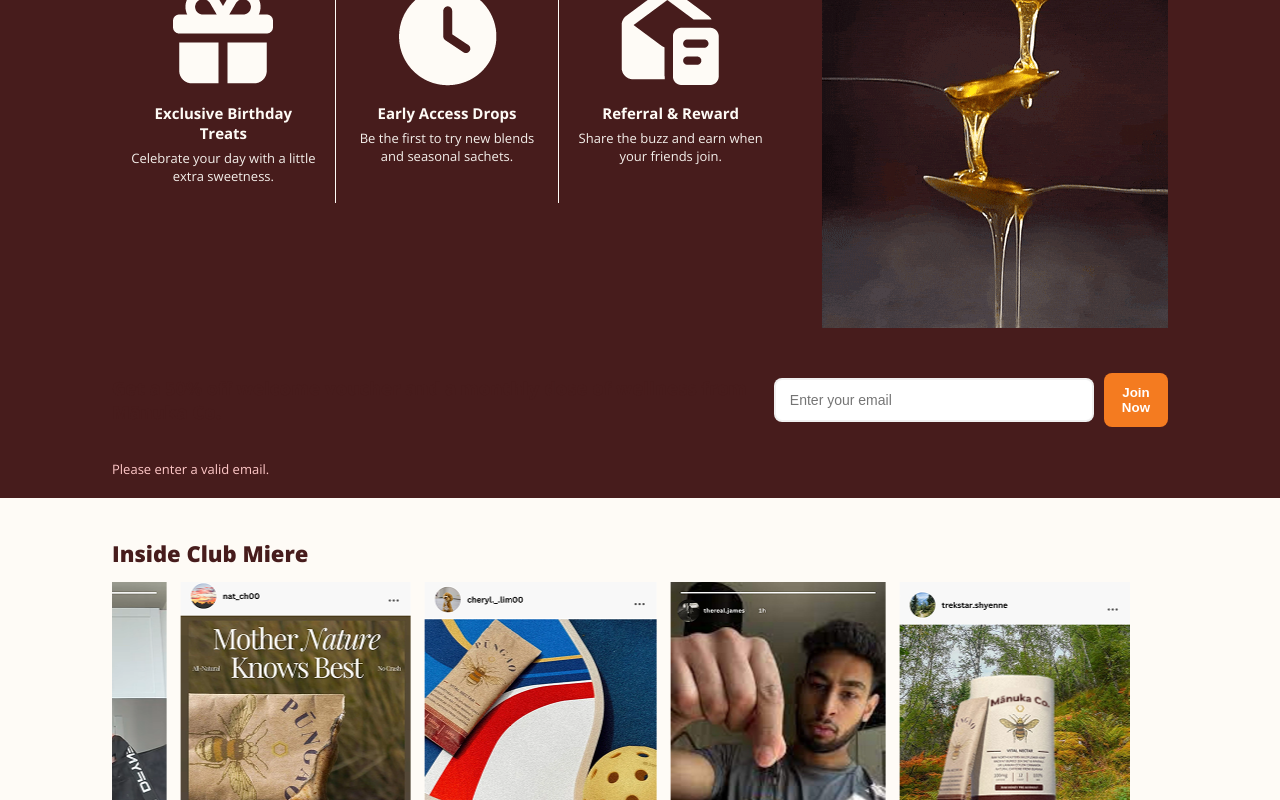
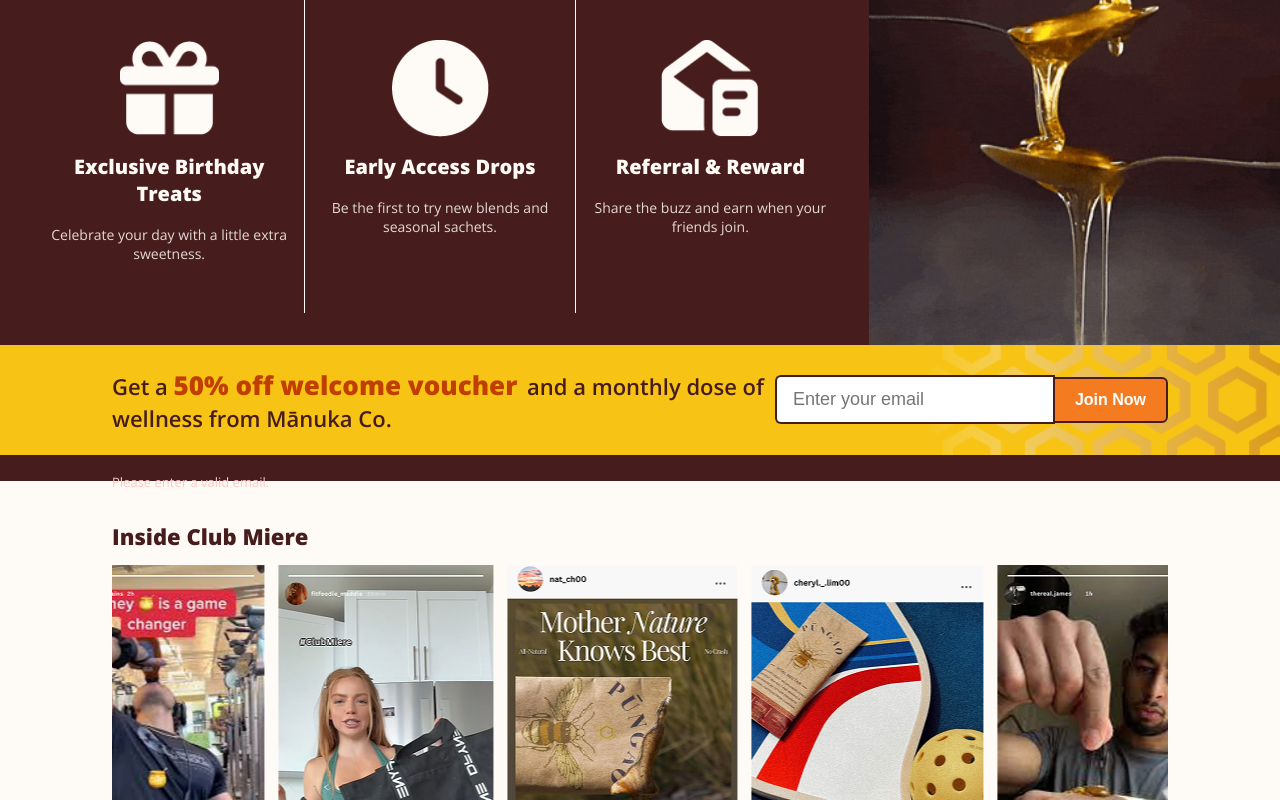
Before and after one commit to jesse-jx/HoneySatchet_Website, a plain HTML site: page membership.html in a window 1280 px wide. Both pictures are taken after a click on the button "Join Now". Drawn offline with nearby package versions, Linux system fonts and the light colour scheme.

Commit message:
Fixed membership page layout
Hallelujah.
The infinite gallery still has problems though </3

```diff
--- a/css/membership.css
+++ b/css/membership.css
@@ -1,12 +1,12 @@
 /* BASE STYLING */
 :root{
     --bg-cream:#FEFBF6; /* page backgrounds */
-    --panel-cream:#FEFBF6;
     --panel-2:#EFE8DD;
     --deep-brown:#471C1C;
     --accent-gold:#FDD803;
     --accent-orange:#F47B20;
     --accent-dark:#C13E01;
+    --banner-yellow:#FFCC01;
     --container-w:1280px;
     --margin-x:112px;
     --nav-h:84px;
@@ -120,68 +120,82 @@
 .signup {
     background:var(--deep-brown);
     color:var(--bg-cream);
-    padding:40px var(--margin-x) 20px;
+    padding: 0; /* Top padding only, banner at bottom */
 }
+
 .signup-inner {
     width:100%;
     display:flex;
-    gap:24px;
+    justify-content: space-between; /* Pushes left/right content apart */
+    align-items: stretch;
 }
+
 .signup-left {
-    width:869px;
-    padding-right:16px;
+    flex-grow: 1;
+    padding: 60px 24px 32px 34px;
 }
 .signup-right {
-    width:411px;
+    width:411px; /* Keeping original GIF width */
+    flex-shrink: 0; /* Prevent this column from shrinking */
     display:flex;
-    align-items:center;
     justify-content:center;
     background:transparent;
 }
 .signup-left h2{
-    font-size:28px;
+    font-size:36px; /* Larger heading */
     margin:0 0 10px;
-    font-family: 'Monsterrat', sans-serif;
+    font-family: 'Montserrat', sans-serif; /* Corrected font family to Montserrat */
     font-weight:bold;
+    line-height: 1.2;
 }
+/* Updated Lead text in SIGN UP SECTION to match wireframe */
 .signup-left p.lead {
-    margin:6px 0 24px;
-    opacity:0.95;
+    margin:6px 0 0; /* Adjusted top margin for the first line */
+    font-size:24px;
+    font-weight: 500;
+    line-height: 1.5; /* Added line-height for better readability */
+    opacity:1; /* Ensure full visibility */
+}
+.signup-left p.lead:first-of-type { /* Targeting the first lead paragraph for spacing */
+    margin-bottom: 6px;
 }
 
 /* Sign-up Perks (Left) */
 .perks {
-    display:flex;
-    gap:0;
+    /* Changed to grid for precise 3-column layout and vertical separators */
+    display:grid;
+    grid-template-columns: repeat(3, 1fr); /* Three equal columns */
+    gap:0; /* No gap between grid items, separators will create visual gap */
     background:transparent;
-    margin-top:18px;
-    border-radius:6px;
-    overflow:hidden;
+    margin-top: 40px;
+    border-radius: 6px;
+    overflow: hidden;
+    border: 0px; /* Removed border around perks section */
 }
 .perk {
-    flex:1;
-    padding:18px;
+    padding:50px 15px; /* Adjusted padding */
     text-align:center;
-    min-height:120px;
+    min-height:auto; /* Allow height to adjust to content */
     position:relative;
+    /* Removed individual background color if it was present, rely on section bg */
 }
+/* Vertical separators between perks */
 .perk + .perk {
-    border-left: 1px solid var(--bg-cream);
-} /* vertical separator */
-.perk .icon {
-    font-size:20px;
-    display:block;
-    margin-bottom:10px;
+    border-left: 1px solid var(--bg-cream); /* More subtle separator color */
+}
+.perk .icon img { /* Targeting the image within the icon div */
+    height: 100px; /* Match icon size in wireframe */
+    margin-bottom: 10px; /* Space between icon and heading */
 }
 .perk h4{
-    margin:6px 0;
-    font-size:15px;
-    font-weight:700;
+    margin:0; /* Reset margin */
+    font-size:20px; /* Slightly larger heading */
+    font-weight:800;
 }
 .perk p{
-    margin:0;
-    font-size:13px;
-    opacity:0.95;
+    margin-top:18px; /* Space between heading and description */
+    font-size:14px; /* Slightly larger description */
+    opacity:0.85; /* Slightly less opaque for better contrast */
 }
 
 /* GIF (Right) */
@@ -192,47 +206,80 @@
     align-items:center;
     justify-content:center;
 }
+.gif-wrap img {
+    object-fit: cover; /* Ensure image covers its container */
+    height: 100%; /* Make GIF fill its height */
+    width: 100%; /* Make GIF fill its width */
+}
 
 /* CTA banner bottom of signup */
 .signup-cta {
-    margin-top:20px;
-    height:104px;
-    background-image: url('css/imgs/Signup_BannerBG.png');
+    /* Banner is now flush with the bottom of the section */
+    margin-top:0;
+    height:110px; /* Consistent height */
+    background-image: url('imgs/Signup_BannerBG.png');
+    background-size: cover;
+    background-position: center top;
+    background-repeat: no-repeat;
+    background-color: var(--banner-yellow);
+
+    padding: 0 var(--margin-x);
+
     display:flex;
     align-items:center;
     justify-content:space-between;
 }
 .signup-cta .left {
-    font-size:18px;
-    font-weight:800;
+    font-size:22px; /* Larger text for the main copy */
+    font-weight:600; /* Slightly less bold for main copy */
     color:var(--deep-brown);
+}
+.signup-cta .left strong { /* Styling for the highlighted phrase */
+    color: var(--accent-dark); /* Orange color */
+    font-size: 26px; /* Significantly larger */
+    font-weight: 800; /* Extra bold */
+    margin-right: 4px; /* Small space after the strong text */
 }
 .signup-cta .right {
     display:flex;
-    gap:10px;
+    gap:0;
     align-items:center;
 }
 .email-input {
-    padding:12px 14px;
-    border-radius:8px;
-    border:2px solid rgba(0,0,0,0.06);
-    min-width:320px;
-    font-size:14px;
+    padding:12px 16px;
+    border-top-left-radius:6px; /* Rounded only on left side */
+    border-bottom-left-radius:6px;
+    border-top-right-radius:0; /* No rounding on right side */
+    border-bottom-right-radius:0;
+    border:2px solid var(--deep-brown);
+    min-width:280px;
+    font-size:18px;
+    /* Ensure border doesn't double up with button */
+    border-right: none;
 }
 .join-btn {
     background:var(--accent-orange);
     color:white;
-    padding:12px 18px;
-    border-radius:8px;
-    border:none;
+    padding:12px 20px;
+    border-top-left-radius:0; /* No rounding on left side */
+    border-bottom-left-radius:0;
+    border-top-right-radius:6px; /* Rounded only on right side */
+    border-bottom-right-radius:6px;
+    border:2px solid var(--deep-brown); /* Border matches button background */
     font-weight:800;
-    cursor:pointer;
+    /* Ensure no extra margin/padding that breaks the joined look */
+    margin-left: -2px; /* Pull button slightly left to overlap border */
+    font-size: 16px;
+    white-space: nowrap;
 }
 .signup-success {
     color:#D5F6D6;
     margin-top:8px;
     font-size:13px;
     display:none;
+    padding-left: var(--margin-x); /* Align with the main content area */
+    position: relative; /* Ensure it stays within flow */
+    bottom: -10px; /* Adjust positioning if needed relative to the banner */
 }
 
 /*Community carousel*/
--- a/membership.html
+++ b/membership.html
@@ -102,8 +102,9 @@
                 <section class="signup" aria-labelledby="club-heading">
                     <div class="signup-inner">
                         <div class="signup-left">
-                            <h2 id="club-heading">Welcome to Club Miere — Where We Fuel Better Days Together.</h2>
-                            <p class="lead">You don’t need another app. Join a community that values real balance and useful perks.</p>
+                            <h2 id="club-heading">Welcome to Club Miere, Where We Fuel Better Days Together.</h2>
+                            <p class="lead">You don’t need another app.</p>
+                            <p class="lead">Join a community that knows balance isn’t a buzzword — it’s a lifestyle.</p>
 
                             <div class="perks" aria-hidden="false">
                                 <div class="perk">
@@ -119,14 +120,13 @@
                                 </div>
 
                                 <div class="perk">
-                                    <div class="icon"><img src="css/imgs/ManukaCo_Referral.png" alt="Manuka Co birthday present"></div>
+                                    <div class="icon"><img src="css/imgs/ManukaCo_Referral.png" alt="Manuka Co referral"></div>
                                     <h4>Referral & Reward</h4>
                                     <p>Share the buzz and earn when your friends join.</p>
                                 </div>
                             </div>
                         </div>
 
-                        <!--GIF (right)-->
                         <div class="signup-right">
                             <div class="gif-wrap">
                                 <img src="css/vids/ManukaHoney_Drizzle.gif" alt="Manuka honey drizzle">
@@ -134,15 +134,13 @@
                         </div>
                     </div>
 
-                    <!-- bottom CTA banner -->
                     <div class="signup-cta" role="region" aria-label="Membership CTA">
-                            <div class="left">Get a <strong>50% off</strong> welcome voucher and a monthly dose of wellness from Mānuka Co.</div>
+                        <div class="left">Get a <strong>50% off welcome voucher</strong> and a monthly dose of wellness from Mānuka Co.</div>
                         <div class="right">
                             <input id="mainEmail" class="email-input" type="email" placeholder="Enter your email" />
                             <button id="joinNow" class="join-btn">Join Now</button>
                         </div>
                     </div>
-
                     <div id="signupSuccess" class="signup-success">Sign up success! Welcome to Club Miere.</div>
                 </section>
 
@@ -158,6 +156,11 @@
                             <div class="carousel-item"><img src="css/imgs/socmed/ManukaCo_Pickleball.png" alt="Manuka Co on Instagram Post 5"></div>
                             <div class="carousel-item"><img src="css/imgs/socmed/ManukaCo_HoneyPreWorkout.jpg" alt="Manuka Co on Instagram Post 6"></div>
                             <div class="carousel-item"><img src="css/imgs/socmed/ManukaCo_MiereHike.jpg" alt="Manuka Co on Instagram Post 7"></div>
+
+                            <!--For seamless infinite loop-->
+                            <div class="carousel-item clone"><img src="css/imgs/socmed/ManuaCo_SharingHoney.png" alt="Manuka Co on Instagram Post 1"></div>
+                            <div class="carousel-item clone"><img src="css/imgs/socmed/ManukaCo_Gamechanger.png" alt="Manuka Co on Instagram Post 2"></div>
+                            <div class="carousel-item clone"><img src="css/imgs/socmed/ManukaCo_GymBag.png" alt="Manuka Co on Instagram Post 3"></div>
                         </div>
                     </div>
 
@@ -286,30 +289,52 @@
         //Carousel behaviour
         const track = document.getElementById('carouselTrack');
         const items = Array.from(track.children);
-        const itemWidth = 200 + 14; // width + gap (css)
         let index = 0;
-        let autoplayInterval = null;
+        // Use clientWidth + gap (14px) for the width calculation.
+        const itemWidth = items.length > 0 ? items[0].clientWidth + 14 : 0;
 
-        function moveCarousel(i){
+        const transitionDuration = 600;
+        const pauseDuration = 2000;
+        const totalSlideTime = transitionDuration + pauseDuration; // 2600ms total
+
+        const originalItemCount = 7;
+        const maxIndex = originalItemCount;
+
+        function moveCarousel(i, smooth=true){
+            // Use requestAnimationFrame to ensure CSS changes are applied smoothly on next paint
+            requestAnimationFrame(() => {
+                track.style.transition = smooth ? `transform ${transitionDuration}ms cubic-bezier(.2,.9,.2,1)` : 'none';
                 track.style.transform = `translateX(${-i * itemWidth}px)`;
-        }
-        function nextSlide(){
-            index++;
-            if(index > items.length - 4) { index = 0; } // loop, show up to 4 in viewport with gaps
-            moveCarousel(index);
-        }
-        function prevSlide(){
-            index--;
-            if(index < 0) index = items.length - 4 >=0 ? items.length - 4 : 0;
-            moveCarousel(index);
+            });
         }
 
+        function nextSlide(){
+            // Start the timer for the NEXT slide first. This ensures the 2600ms rhythm is maintained.
+            startAuto();
+            index++;
+
+            // Check if we are moving onto the first clone
+            if(index >= maxIndex) {
+                // 1. Smoothly transition to the clone (Index 7)
+                moveCarousel(index, true);
+
+                // 2. After the smooth transition finishes (600ms), instantly jump back to the start (Index 0)
+                setTimeout(() => {
+                    index = 0; // Reset index to the first actual slide
+                    moveCarousel(index, false); // JUMP back instantly (smooth=false)
+                }, transitionDuration);
+            } else {
+                // Normal smooth transition for original items
+                moveCarousel(index, true);
+            }
+        }
+        let autoplayTimeout = null;
         function startAuto(){
-            autoplayInterval = setInterval(nextSlide, 2600);
-        }
-        function restartAuto(){
-            clearInterval(autoplayInterval);
-            startAuto();
+            // Clear any existing timeout to prevent overlaps
+            clearTimeout(autoplayTimeout);
+
+            // Set the timer for the next slide to occur in totalSlideTime (2600ms)
+            autoplayTimeout = setTimeout(nextSlide, totalSlideTime);
         }
     startAuto();
         </script>
```
Lines whose indentation alone changed are shown as unchanged.
